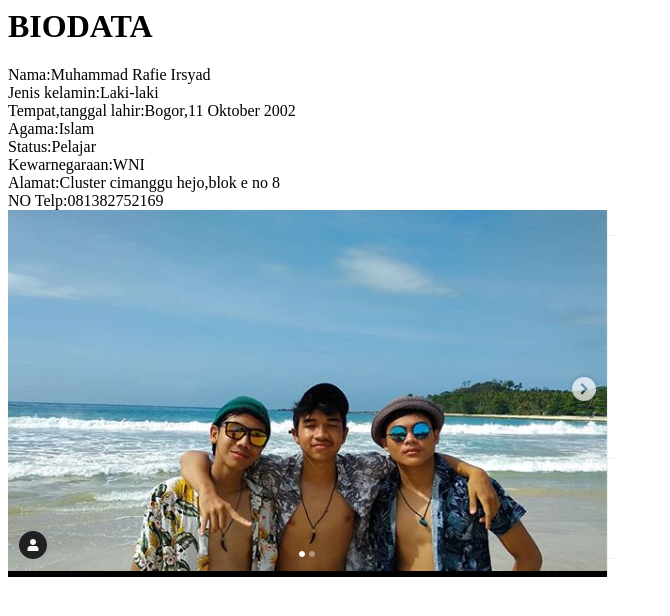
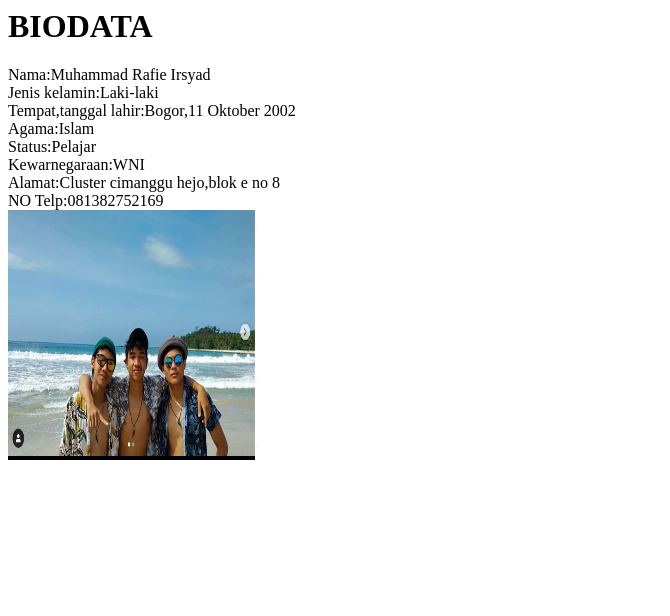
Before and after one commit to mrafieirsyad/mrafieirsyad.github.io, a plain HTML site: page index.html in a window 1280 px wide. Shown: the whole page, without its empty margins (0-670 px from the left). Drawn offline with Linux system fonts and the light colour scheme.

Commit message:
Update index.html

```diff
--- a/index.html
+++ b/index.html
@@ -12,5 +12,8 @@ NO Telp:081382752169
 
 <br>
 
-<img src="https://raw.githubusercontent.com/mrafieirsyad/mrafieirsyad.github.io/master/1.png">
+<img src="https://raw.githubusercontent.com/mrafieirsyad/mrafieirsyad.github.io/master/1.png" height="250" width="250">
+
+
+
 </BODY>
```
